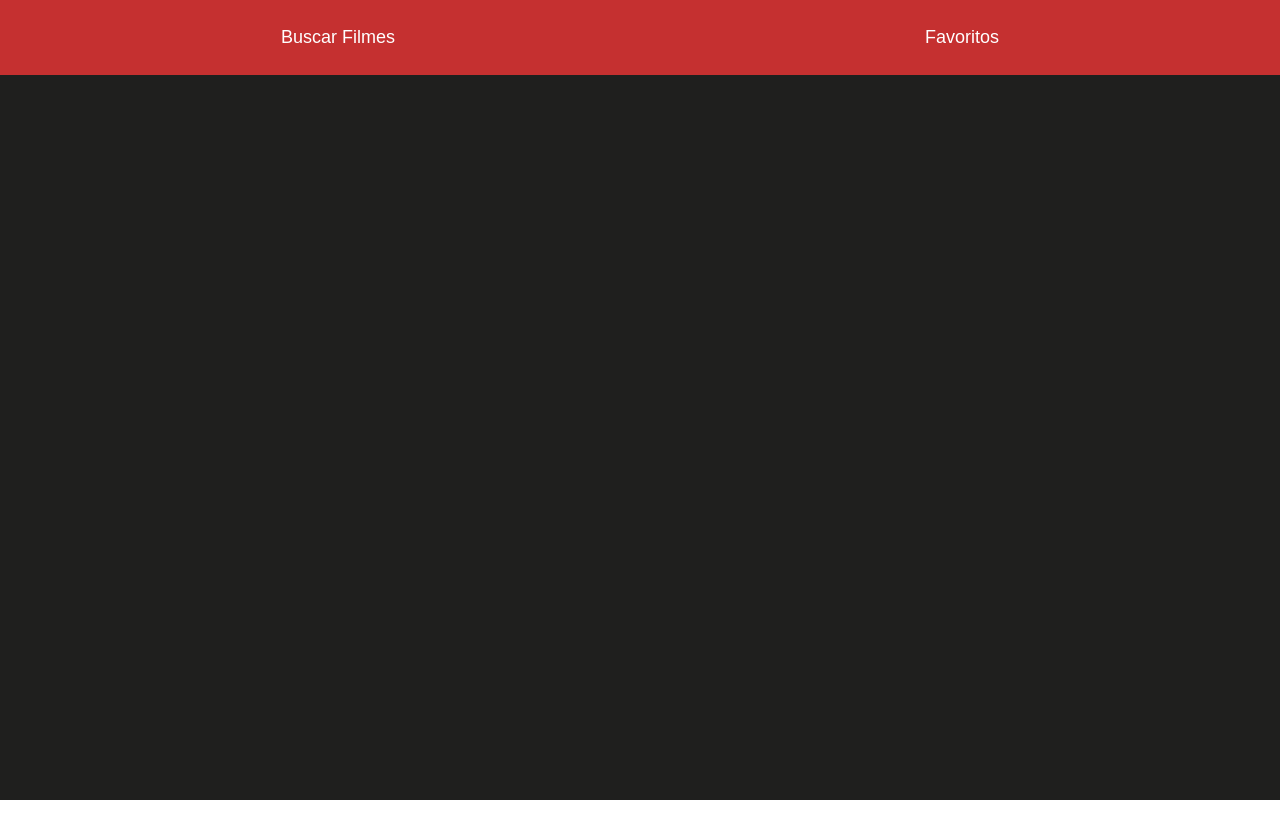
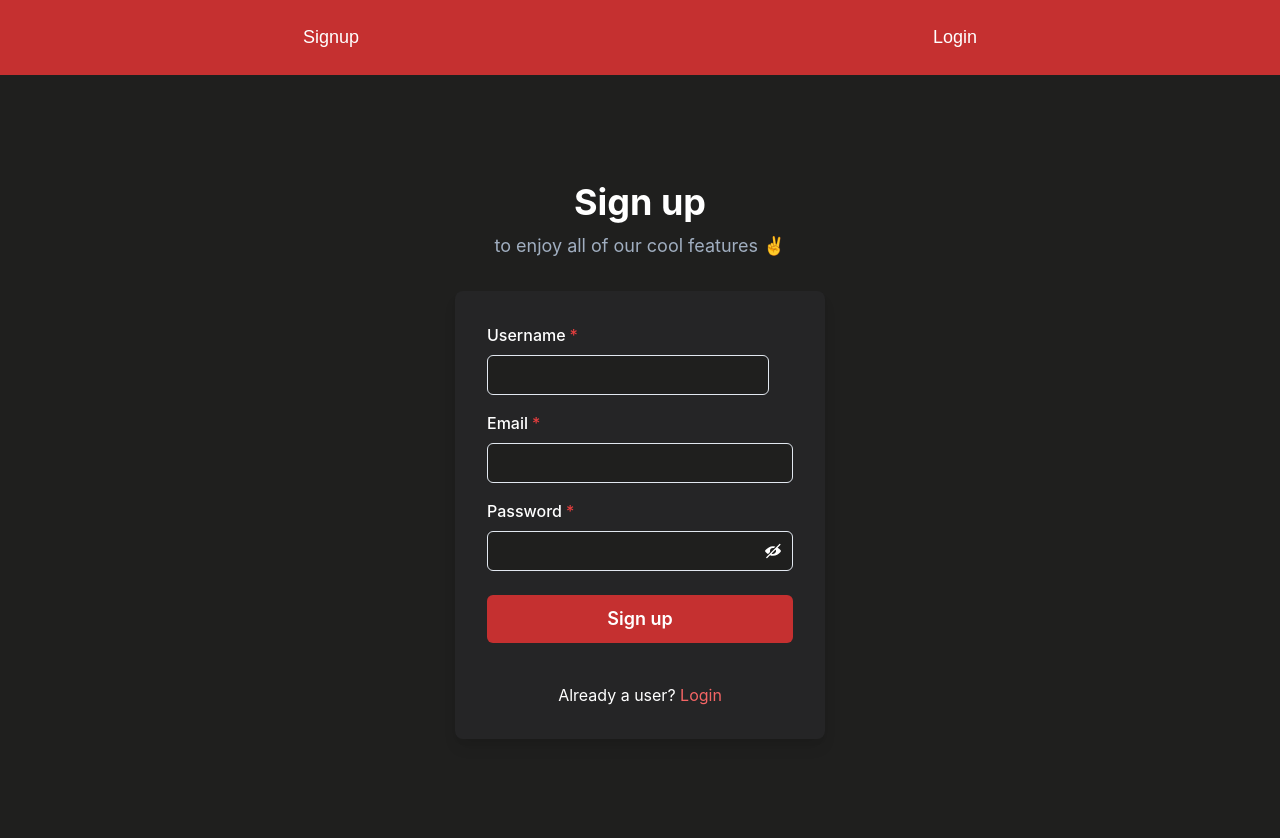
Before and after one commit to GuPoroca/projeto-verzel-frontend, a React (Vite) app: page /signup in a window 1280 px wide. Shown: the top 838 px of the page. Before the commit the page ends 800 px from the top, so only its background shows below. Built offline with nearby package versions, Linux system fonts and the light colour scheme.

Commit message:
Signup-Login

```diff
--- a/package.json
+++ b/package.json
@@ -10,6 +10,7 @@
     "preview": "vite preview"
   },
   "dependencies": {
+    "@chakra-ui/icons": "^2.1.1",
     "@chakra-ui/react": "^2.8.2",
     "axios": "^1.7.5",
     "react": "^18.3.1",
--- a/src/AppRoutes.jsx
+++ b/src/AppRoutes.jsx
@@ -1,16 +1,16 @@
 import React from 'react'
 import { BrowserRouter, Routes, Route } from "react-router-dom";
 import { ChakraProvider, Box } from '@chakra-ui/react'
-//import Login from "./pages/PaginaLogin";
+import Login from "./pages/PaginaLogin";
 //import Favorites from "./pages/PaginaFavorites";
-//import Signup from "./pages/PaginaSignup";
+import Signup from "./pages/PaginaSignup";
 import Buscar from "./pages/PaginaBuscar";
 import NavBar from "./components/NavBar";
 
 
 const AppRoutes = () => {
 
-  const isLoggedIn = true;
+  const isLoggedIn = false;
   return(
   <BrowserRouter>
   <ChakraProvider>
@@ -18,6 +18,8 @@
           <Box pt="60px" bg="#1F1F1E" minH="100vh">
           <Routes>
             <Route path="/" element={<Buscar />} />
+            <Route path="/login" element={<Login />} />
+            <Route path="/signup" element={<Signup />} />
 
           </Routes>
           </Box>
--- /dev/null
+++ b/src/pages/PaginaLogin.jsx
@@ -0,0 +1,65 @@
+import {
+  Flex,
+  Box,
+  FormControl,
+  FormLabel,
+  Input,
+  Checkbox,
+  Stack,
+  Button,
+  Heading,
+  Text,
+  useColorModeValue,
+} from '@chakra-ui/react'
+
+export default function Login() {
+  return (
+    <Flex
+      minH={'100vh'}
+      align={'center'}
+      justify={'center'}
+      bg={useColorModeValue('gray.50', 'gray.800')}>
+      <Stack spacing={8} mx={'auto'} maxW={'lg'} py={12} px={6}>
+        <Stack align={'center'}>
+          <Heading fontSize={'4xl'}>Sign in to your account</Heading>
+          <Text fontSize={'lg'} color={'gray.600'}>
+            to enjoy all of our cool <Text color={'blue.400'}>features</Text> ✌️
+          </Text>
+        </Stack>
+        <Box
+          rounded={'lg'}
+          bg={useColorModeValue('white', 'gray.700')}
+          boxShadow={'lg'}
+          p={8}>
+          <Stack spacing={4}>
+            <FormControl id="email">
+              <FormLabel>Email address</FormLabel>
+              <Input type="email" />
+            </FormControl>
+            <FormControl id="password">
+              <FormLabel>Password</FormLabel>
+              <Input type="password" />
+            </FormControl>
+            <Stack spacing={10}>
+              <Stack
+                direction={{ base: 'column', sm: 'row' }}
+                align={'start'}
+                justify={'space-between'}>
+                <Checkbox>Remember me</Checkbox>
+                <Text color={'blue.400'}>Forgot password?</Text>
+              </Stack>
+              <Button
+                bg={'blue.400'}
+                color={'white'}
+                _hover={{
+                  bg: 'blue.500',
+                }}>
+                Sign in
+              </Button>
+            </Stack>
+          </Stack>
+        </Box>
+      </Stack>
+    </Flex>
+  )
+}
--- /dev/null
+++ b/src/pages/PaginaSignup.jsx
@@ -0,0 +1,97 @@
+import {
+    Flex,
+    Box,
+    FormControl,
+    FormLabel,
+    Input,
+    InputGroup,
+    HStack,
+    InputRightElement,
+    Stack,
+    Button,
+    Heading,
+    Text,
+    Link,
+  } from '@chakra-ui/react'
+  import { useState } from 'react'
+  import { ViewIcon, ViewOffIcon } from '@chakra-ui/icons'
+  import { useNavigate } from 'react-router-dom' // Importando useNavigate
+
+  export default function Signup() {
+    const [showPassword, setShowPassword] = useState(false)
+    const navigate = useNavigate(); // Inicializando useNavigate
+
+    return (
+      <Flex
+        minH={'100vh'}
+        align={'center'}
+        justify={'center'}
+        bg={'#1F1F1E'}>
+        <Stack spacing={8} mx={'auto'} maxW={'lg'} py={12} px={6}>
+          <Stack align={'center'}>
+            <Heading fontSize={'4xl'} textAlign={'center'} color={'white'}>
+              Sign up
+            </Heading>
+            <Text fontSize={'lg'} color={'gray.400'}>
+              to enjoy all of our cool features ✌️
+            </Text>
+          </Stack>
+          <Box
+            rounded={'lg'}
+            bg={'#252526'}
+            boxShadow={'lg'}
+            p={8}>
+            <Stack spacing={4}>
+              <HStack>
+                <Box>
+                  <FormControl id="username" isRequired>
+                    <FormLabel color={'white'}>Username</FormLabel>
+                    <Input type="text" bg={'#1F1F1E'} color={'white'} />
+                  </FormControl>
+                </Box>
+              </HStack>
+              <FormControl id="email" isRequired>
+                <FormLabel color={'white'}>Email</FormLabel>
+                <Input type="email" bg={'#1F1F1E'} color={'white'} />
+              </FormControl>
+              <FormControl id="password" isRequired>
+                <FormLabel color={'white'}>Password</FormLabel>
+                <InputGroup>
+                  <Input
+                    type={showPassword ? 'text' : 'password'}
+                    bg={'#1F1F1E'}
+                    color={'white'}
+                  />
+                  <InputRightElement h={'full'}>
+                    <Button
+                      variant={'ghost'}
+                      color={'white'}
+                      onClick={() => setShowPassword((showPassword) => !showPassword)}>
+                      {showPassword ? <ViewIcon /> : <ViewOffIcon />}
+                    </Button>
+                  </InputRightElement>
+                </InputGroup>
+              </FormControl>
+              <Stack spacing={10} pt={2}>
+                <Button
+                  loadingText="Submitting"
+                  size="lg"
+                  bg={'red.600'}
+                  color={'white'}
+                  _hover={{
+                    bg: 'red.700',
+                  }}>
+                  Sign up
+                </Button>
+              </Stack>
+              <Stack pt={6}>
+                <Text align={'center'} color={'white'}>
+                  Already a user? <Link color={'red.400'} onClick={() => navigate('/login')}>Login</Link>
+                </Text>
+              </Stack>
+            </Stack>
+          </Box>
+        </Stack>
+      </Flex>
+    )
+  }
```
Also changed, not shown: 1 other file (tests, documents, lock files or other folders).
